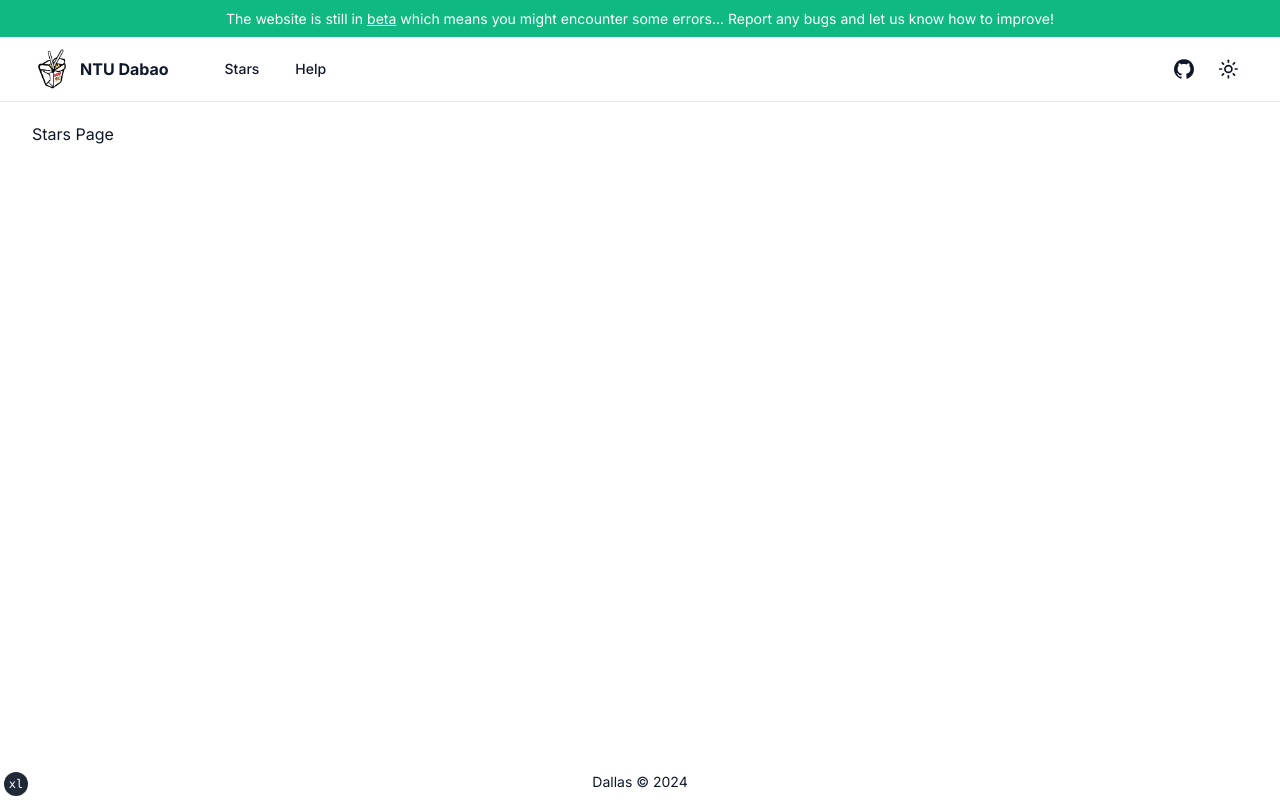
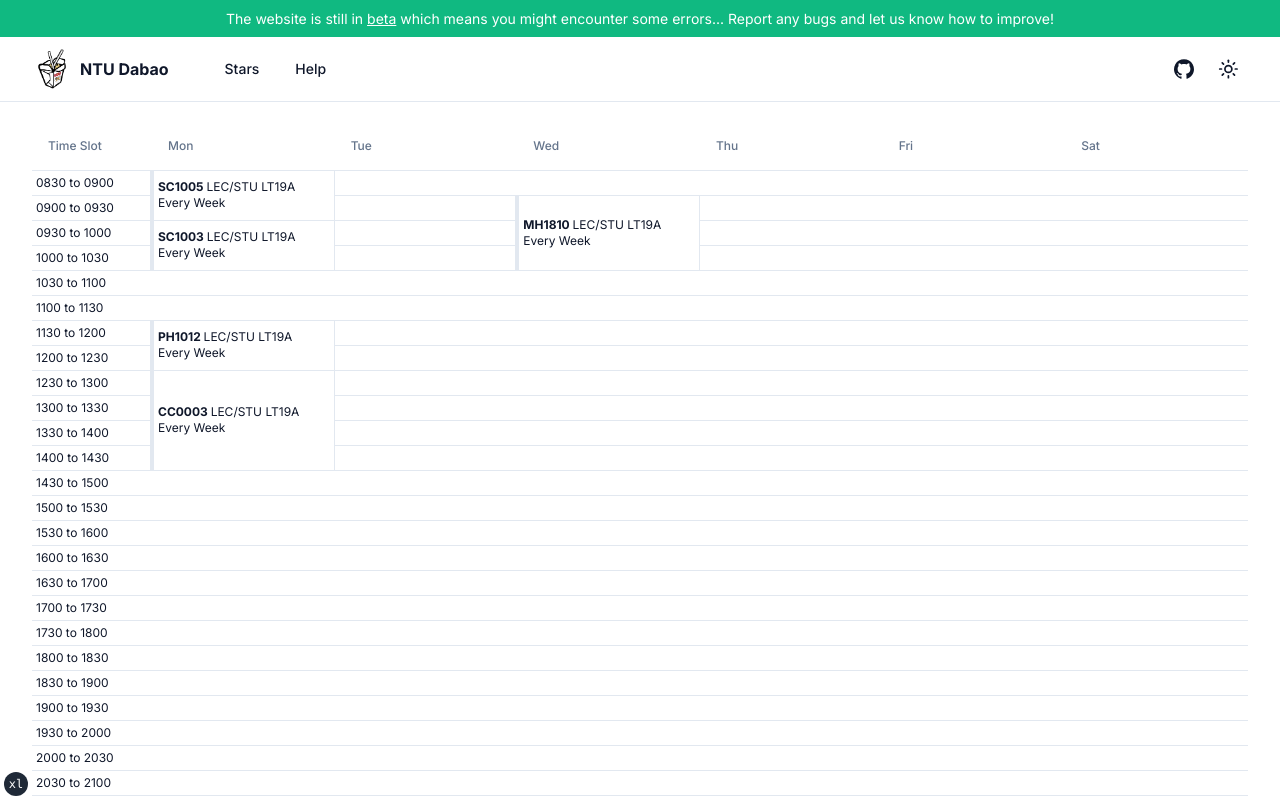
Before and after one commit to Dallas-Ng/ntu-mods, a Next.js app: page /stars in a window 1280 px wide. Shown: the top 800 px of the page. Built offline with nearby package versions, Linux system fonts and the light colour scheme.

Commit message:
Update: added structure for stars calendar

```diff
--- a/app/stars/page.tsx
+++ b/app/stars/page.tsx
@@ -1,11 +1,120 @@
 import { NextPage } from "next"
 
-const StarsPage: NextPage = () => {
-  return (
-    <div>
-      <h1>Stars Page</h1>
-    </div>
-  )
+import {
+  STARS_CALENDAR_TIMESLOTS,
+  STARS_FAKE_DATA
+} from "@/config/stars-config"
+import { cn } from "@/lib/utils"
+import {
+  Table,
+  TableBody,
+  TableCell,
+  TableHead,
+  TableHeader,
+  TableRow
+} from "@/components/ui/table"
+
+const TABLE_DATA_PADDING_SIZE = "p-1"
+const tdps = TABLE_DATA_PADDING_SIZE
+
+const getModuleColor = (moduleCode: string): string => {
+  if (moduleCode.includes("PH")) {
+    return `yellow-500`
+  } else if (moduleCode.includes("SC")) {
+    return `emerald-500`
+  } else if (moduleCode.includes("MH")) {
+    return `blue-500`
+  } else if (moduleCode.includes("CC")) {
+    return `red-500`
+  }
+
+  return `gray-500`
 }
 
+/**
+ * Generates a React table structure representing a timetable based on provided timeslots and timetable data.
+ *
+ * @returns React.ReactNode - A nested array of React elements representing the table rows and cells.
+ */
+const generateTable = (): React.ReactNode => {
+  const toReturn: React.ReactNode[][] = []
+
+  // Populates the array with timeslot and day 1-6 (mon-sat)
+  STARS_CALENDAR_TIMESLOTS.forEach((timeslot) =>
+    toReturn.push([
+      <TableCell className={`${tdps}`}>
+        {timeslot.start} to {timeslot.end}
+      </TableCell>,
+      <TableCell className={cn(tdps)}></TableCell>, // monday
+      <TableCell className={cn(tdps)}></TableCell>,
+      <TableCell className={cn(tdps)}></TableCell>,
+      <TableCell className={cn(tdps)}></TableCell>,
+      <TableCell className={cn(tdps)}></TableCell>,
+      <TableCell className={cn(tdps)}></TableCell> // saturday
+    ])
+  )
+
+  STARS_FAKE_DATA.forEach((data) => {
+    const tsIndex = STARS_CALENDAR_TIMESLOTS.findIndex(
+      (ts) => ts.start === data.start
+    )
+
+    for (let i = 0; i < data.rowSpan; i++) {
+      if (i === 0) {
+        toReturn[tsIndex][data.day] = (
+          <TableCell
+            key={i}
+            rowSpan={data.rowSpan}
+            className={cn(
+              tdps,
+              "border",
+              `border-l-${getModuleColor(data.courseCode)}`,
+              "border-l-4"
+            )}>
+            <p>
+              <span
+                className={cn(
+                  "font-bold",
+                  `text-${getModuleColor(data.courseCode)}`
+                )}>
+                {data.courseCode}{" "}
+              </span>
+
+              {data.location}
+            </p>
+
+            <p>{data.time}</p>
+          </TableCell>
+        )
+      } else {
+        /**
+         * This will override table cell to create a null element, this is needed as adding another
+         * table cell will push columns out of the max days of the week.
+         */
+        toReturn[tsIndex + i][data.day] = <></>
+      }
+    }
+  })
+
+  return toReturn.map((x, i) => <TableRow key={i}>{x}</TableRow>)
+}
+
+const StarsPage: NextPage = () => (
+  <Table className="table-fixed border-collapse text-xs">
+    <TableHeader>
+      <TableRow>
+        <TableHead className="w-[120px]">Time Slot</TableHead>
+        <TableHead>Mon</TableHead>
+        <TableHead>Tue</TableHead>
+        <TableHead>Wed</TableHead>
+        <TableHead>Thu</TableHead>
+        <TableHead>Fri</TableHead>
+        <TableHead>Sat</TableHead>
+      </TableRow>
+    </TableHeader>
+
+    <TableBody>{generateTable()}</TableBody>
+  </Table>
+)
+
 export default StarsPage
--- a/components/ui/table.tsx
+++ b/components/ui/table.tsx
@@ -56,7 +56,7 @@ const TableRow = React.forwardRef<
     ref={ref}
     className={cn(
       // "border-b transition-colors hover:bg-muted/50 data-[state=selected]:bg-muted",
-      "border-b transition-colors hover:bg-muted/50 data-[state=selected]:bg-muted",
+      "border-b transition-colors data-[state=selected]:bg-muted",
       className
     )}
     {...props}
--- /dev/null
+++ b/config/stars-config.ts
@@ -0,0 +1,96 @@
+// Default timeslots taken from STARS
+export const STARS_CALENDAR_TIMESLOTS = [
+  { start: "0830", end: "0900" },
+  { start: "0900", end: "0930" },
+  { start: "0930", end: "1000" },
+  { start: "1000", end: "1030" },
+  { start: "1030", end: "1100" },
+  { start: "1100", end: "1130" },
+  { start: "1130", end: "1200" },
+  { start: "1200", end: "1230" },
+  { start: "1230", end: "1300" },
+  { start: "1300", end: "1330" },
+  { start: "1330", end: "1400" },
+  { start: "1400", end: "1430" },
+  { start: "1430", end: "1500" },
+  { start: "1500", end: "1530" },
+  { start: "1530", end: "1600" },
+  { start: "1600", end: "1630" },
+  { start: "1630", end: "1700" },
+  { start: "1700", end: "1730" },
+  { start: "1730", end: "1800" },
+  { start: "1800", end: "1830" },
+  { start: "1830", end: "1900" },
+  { start: "1900", end: "1930" },
+  { start: "1930", end: "2000" },
+  { start: "2000", end: "2030" },
+  { start: "2030", end: "2100" },
+  { start: "2100", end: "2130" },
+  { start: "2130", end: "2200" },
+  { start: "2200", end: "2230" },
+  { start: "2230", end: "2300" }
+]
+
+export const STARS_FAKE_DATA = [
+  {
+    start: "0830",
+    end: "0930",
+    rowSpan: 2,
+    day: 1,
+    courseCode: "SC1005",
+    courseTitle: "Digital Logic",
+    location: "LEC/STU LT19A",
+    time: "Every Week"
+  },
+  {
+    start: "0930",
+    end: "1030",
+    rowSpan: 2,
+    day: 1,
+    courseCode: "SC1003",
+    courseTitle: "Computing",
+    location: "LEC/STU LT19A",
+    time: "Every Week"
+  },
+  {
+    start: "1130",
+    end: "1230",
+    rowSpan: 2,
+    day: 1,
+    courseCode: "MH1812",
+    courseTitle: "Discrete",
+    location: "LEC/STU LT19A",
+    time: "Every Week"
+  },
+
+  {
+    start: "1230",
+    end: "1430",
+    rowSpan: 4,
+    day: 1,
+    courseCode: "CC0003",
+    courseTitle: "Ethics",
+    location: "LEC/STU LT19A",
+    time: "Every Week"
+  },
+  {
+    start: "0900",
+    end: "1030",
+    rowSpan: 3,
+    day: 3,
+    courseCode: "MH1810",
+    courseTitle: "Mathemathics",
+    location: "LEC/STU LT19A",
+    time: "Every Week"
+  },
+  {
+    start: "1130",
+    end: "1200",
+    rowSpan: 2,
+    day: 1,
+    courseCode: "PH1012",
+    courseTitle: "Physics",
+    location: "LEC/STU LT19A",
+    time: "Every Week"
+  }
+]
```
